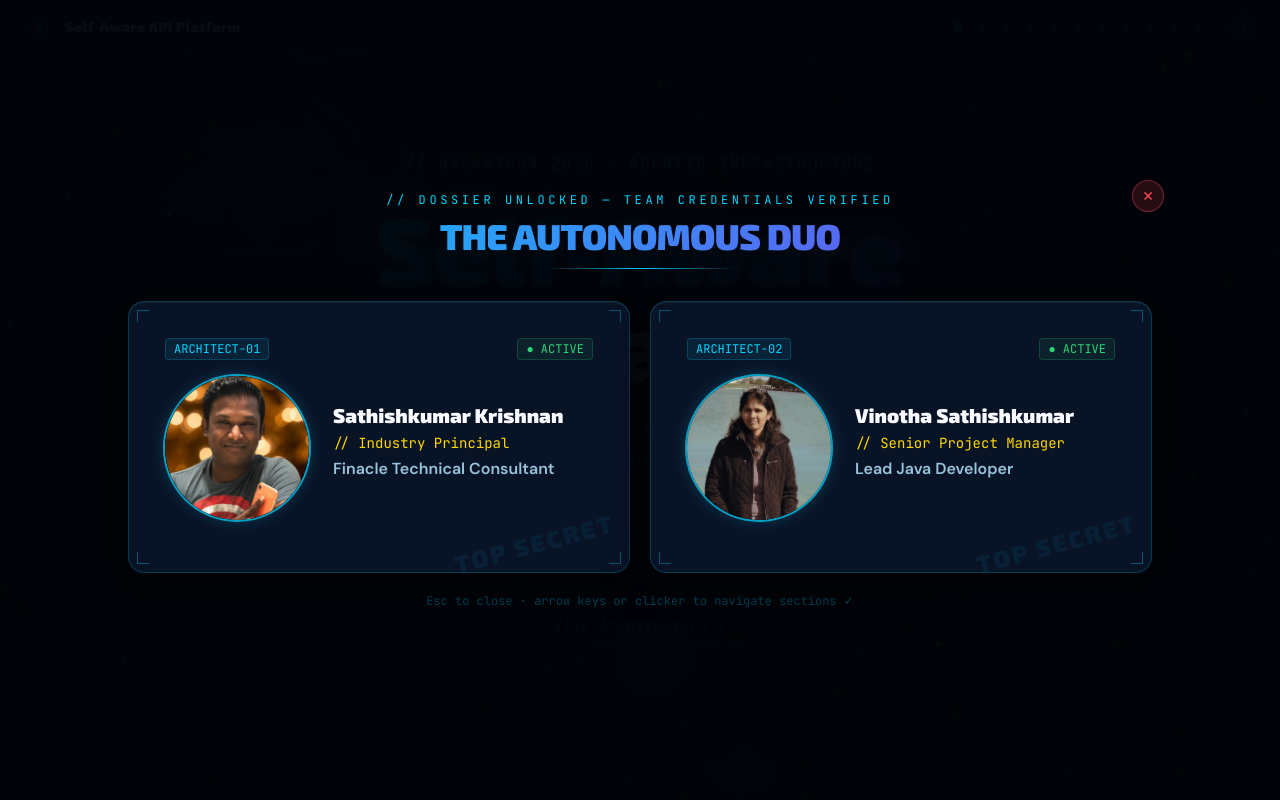
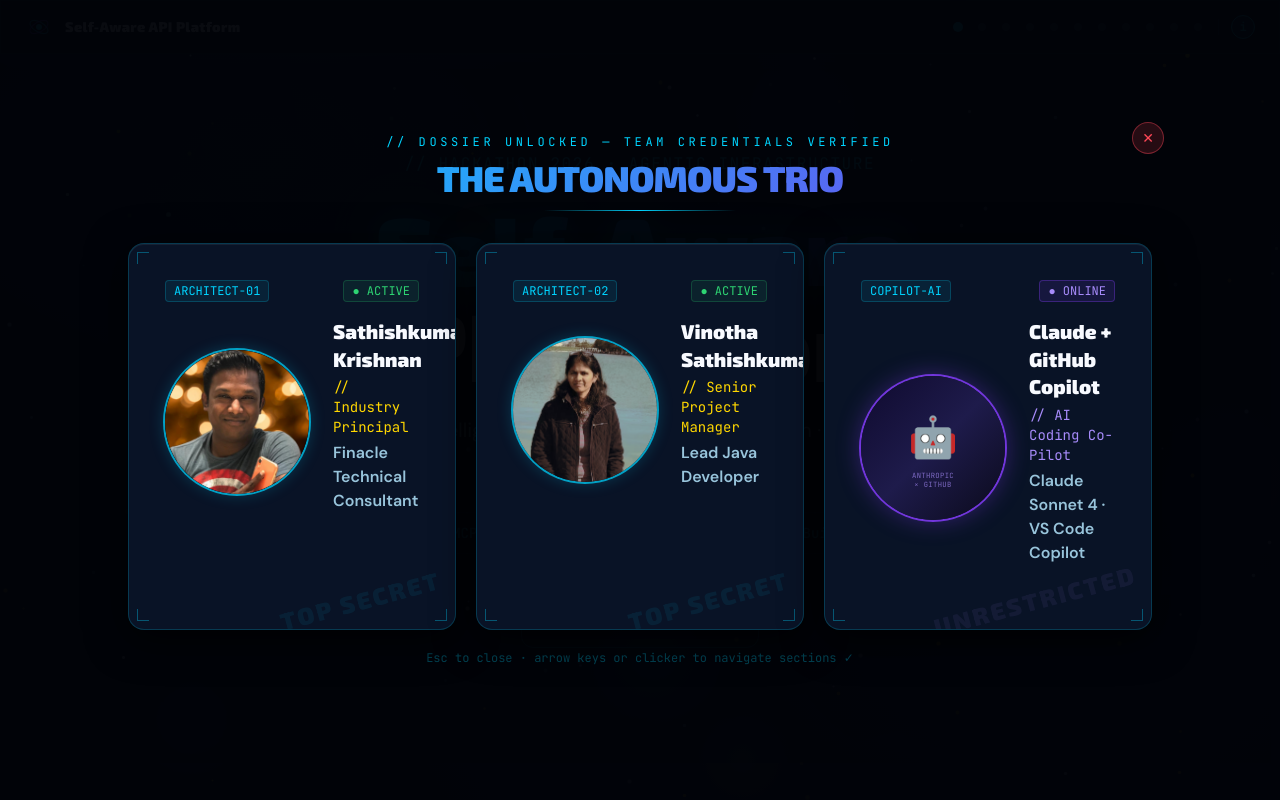
Before and after one commit to rapidcoderx/self-aware-api-platform, a React (Vite) app in the folder presentation/: page / in a window 1280 px wide. Both pictures are taken after a click on the button "Meet the team". Shown: the top 800 px of the page. Built offline with nearby package versions, Linux system fonts and the light colour scheme.

Commit message:
feat: enhance TeamDossier component — add AI member, update layout and styling

```diff
--- a/presentation/src/components/TeamDossier.jsx
+++ b/presentation/src/components/TeamDossier.jsx
@@ -22,6 +22,16 @@
     clearance: 'TOP SECRET',
     photo: editedPhoto,
     status: 'ACTIVE',
+  },
+  {
+    codename: 'COPILOT-AI',
+    name: 'Claude + GitHub Copilot',
+    designation: 'AI Coding Co-Pilot',
+    role: 'Claude Sonnet 4 · VS Code Copilot',
+    clearance: 'UNRESTRICTED',
+    photo: null,
+    status: 'ONLINE',
+    isAI: true,
   },
 ]
 
@@ -102,7 +112,7 @@
                   backgroundClip: 'text',
                 }}
               >
-                {revealed ? 'THE AUTONOMOUS DUO' : '████ ██████████ ███'}
+                {revealed ? 'THE AUTONOMOUS TRIO' : '████ ██████████ ████'}
               </h2>
 
               <div
@@ -114,7 +124,7 @@
             </div>
 
             {/* Cards */}
-            <div className="grid grid-cols-1 md:grid-cols-2 gap-5">
+            <div className="grid grid-cols-1 md:grid-cols-3 gap-5">
               {TEAM.map((member, i) => (
                 <DossierCard
                   key={member.codename}
@@ -190,9 +200,9 @@
         <span
           className="font-mono text-xs px-2 py-0.5 rounded"
           style={{
-            background: 'rgba(46,213,115,0.08)',
-            color: '#2ed573',
-            border: '1px solid rgba(46,213,115,0.2)',
+            background: member.isAI ? 'rgba(124,58,237,0.12)' : 'rgba(46,213,115,0.08)',
+            color: member.isAI ? '#a78bfa' : '#2ed573',
+            border: member.isAI ? '1px solid rgba(124,58,237,0.35)' : '1px solid rgba(46,213,115,0.2)',
           }}
         >
           ● {member.status}
@@ -207,12 +217,34 @@
             className="w-36 h-36 rounded-full overflow-hidden"
             style={{
               boxShadow: revealed
-                ? '0 0 0 2px rgba(0,212,255,0.7), 0 0 16px rgba(0,212,255,0.25)'
+                ? member.isAI
+                  ? '0 0 0 2px rgba(124,58,237,0.9), 0 0 24px rgba(124,58,237,0.4)'
+                  : '0 0 0 2px rgba(0,212,255,0.7), 0 0 16px rgba(0,212,255,0.25)'
                 : '0 0 0 2px rgba(0,212,255,0.2)',
               transition: 'box-shadow 0.5s ease',
             }}
           >
-            {!imgError ? (
+            {member.isAI ? (
+              <div
+                className="w-full h-full flex flex-col items-center justify-center gap-1"
+                style={{
+                  background: revealed
+                    ? 'linear-gradient(135deg, #0f0a2e 0%, #1e1b4b 50%, #0a0a1a 100%)'
+                    : 'rgba(10,10,26,0.8)',
+                  transition: 'background 0.5s ease',
+                }}
+              >
+                <span style={{ fontSize: '2.5rem', filter: revealed ? 'none' : 'grayscale(1) brightness(0.2)', transition: 'filter 0.5s ease' }}>🤖</span>
+                {revealed && (
+                  <span
+                    className="font-mono text-center leading-tight"
+                    style={{ fontSize: '0.45rem', color: 'rgba(167,139,250,0.7)', letterSpacing: '0.05em' }}
+                  >
+                    ANTHROPIC<br/>× GITHUB
+                  </span>
+                )}
+              </div>
+            ) : !imgError ? (
               <img
                 src={member.photo}
                 alt={member.name}
@@ -250,7 +282,9 @@
           <p
             className="font-mono text-sm mb-1"
             style={{
-              color: revealed ? '#ffd700' : 'rgba(255,215,0,0.1)',
+              color: revealed
+                ? member.isAI ? '#a78bfa' : '#ffd700'
+                : 'rgba(255,215,0,0.1)',
               transition: 'color 0.5s ease',
             }}
           >
@@ -271,7 +305,7 @@
 
       {/* Faint clearance watermark */}
       <div className="absolute bottom-3 right-3 pointer-events-none select-none opacity-[0.07] rotate-[-15deg]">
-        <p className="font-display font-black text-2xl tracking-widest" style={{ color: '#00d4ff' }}>
+        <p className="font-display font-black text-2xl tracking-widest" style={{ color: member.isAI ? '#a78bfa' : '#00d4ff' }}>
           {member.clearance}
         </p>
       </div>
```
Also changed, not shown: 1 other file (tests, documents, lock files or other folders).
